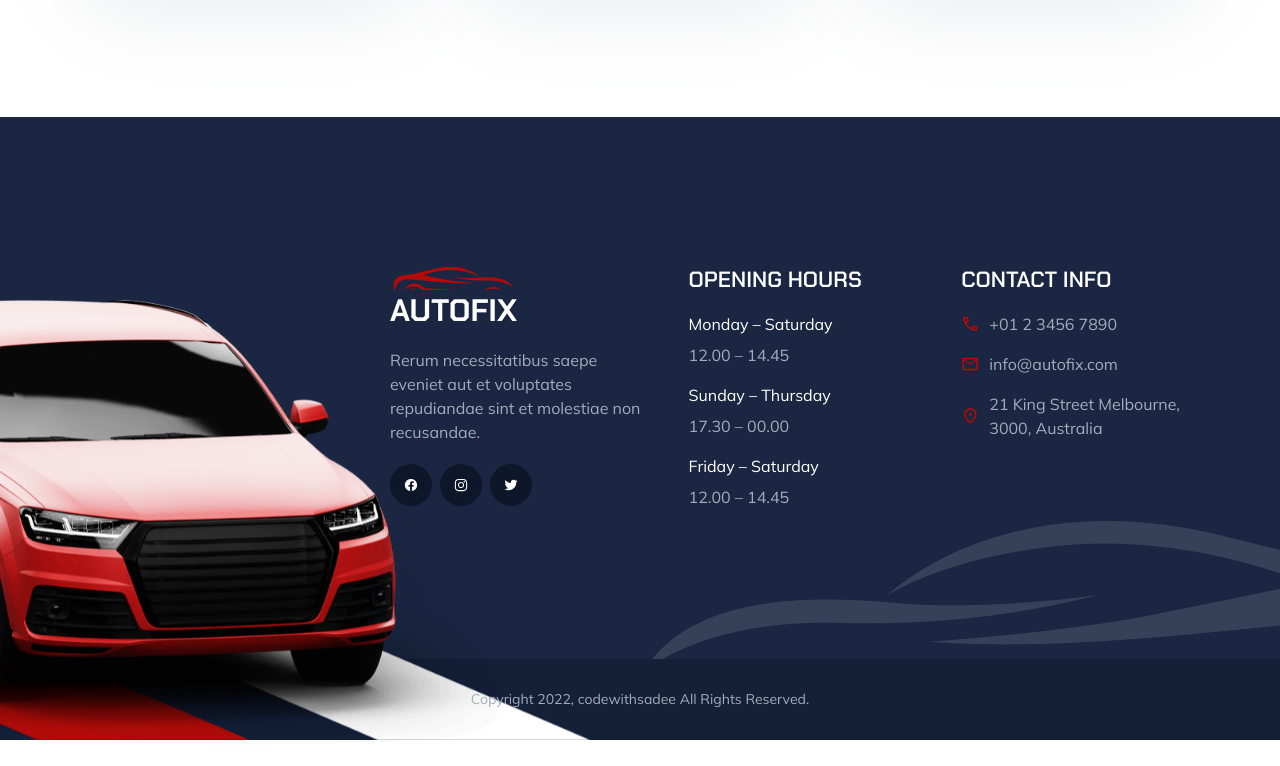
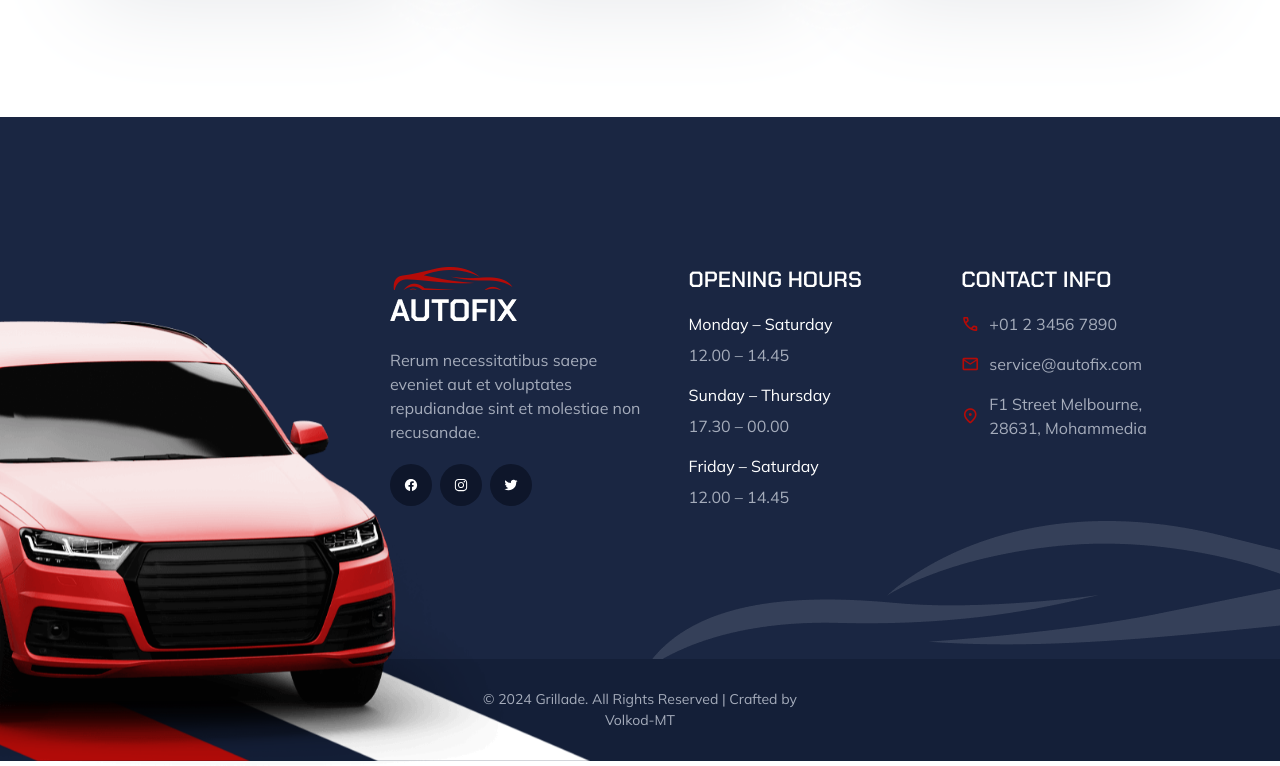
Before and after one commit to VolkodT/AutoCar, a plain HTML site: page index.html in a window 1280 px wide. Shown: the part 3577-4343 px from the top of the page. Before the commit the page ends 4322 px from the top, so only its background shows below. Drawn offline with nearby package versions, Linux system fonts and the light colour scheme.

Commit message:
Update index.html

```diff
--- a/index.html
+++ b/index.html
@@ -509,7 +509,7 @@
             <a href="mailto:info@autofix.com" class="footer-link">
               <span class="material-symbols-rounded">mail</span>
 
-              <span class="span">info@autofix.com</span>
+              <span class="span">service@autofix.com</span>
             </a>
           </li>
 
@@ -517,7 +517,7 @@
             <address class="footer-link address">
               <span class="material-symbols-rounded">location_on</span>
 
-              <span class="span">21 King Street Melbourne, 3000, Australia</span>
+              <span class="span">F1 Street Melbourne, 28631, Mohammedia</span>
             </address>
           </li>
 
@@ -533,7 +533,11 @@
     <div class="footer-bottom">
       <div class="container">
 
-        <p class="copyright">Copyright 2022, codewithsadee All Rights Reserved.</p>
+         <p class="copyright">
+          &copy; 2024 Grillade. All Rights Reserved | Crafted by <a href="https://volkodmobiletechnology.com/"
+            target="_blank" class="link">Volkod-MT</a>
+        </p>
+
 
         <img src="./assets/images/footer-shape-2.png" width="778" height="335" loading="lazy" alt="Shape"
           class="shape shape-2">
```
